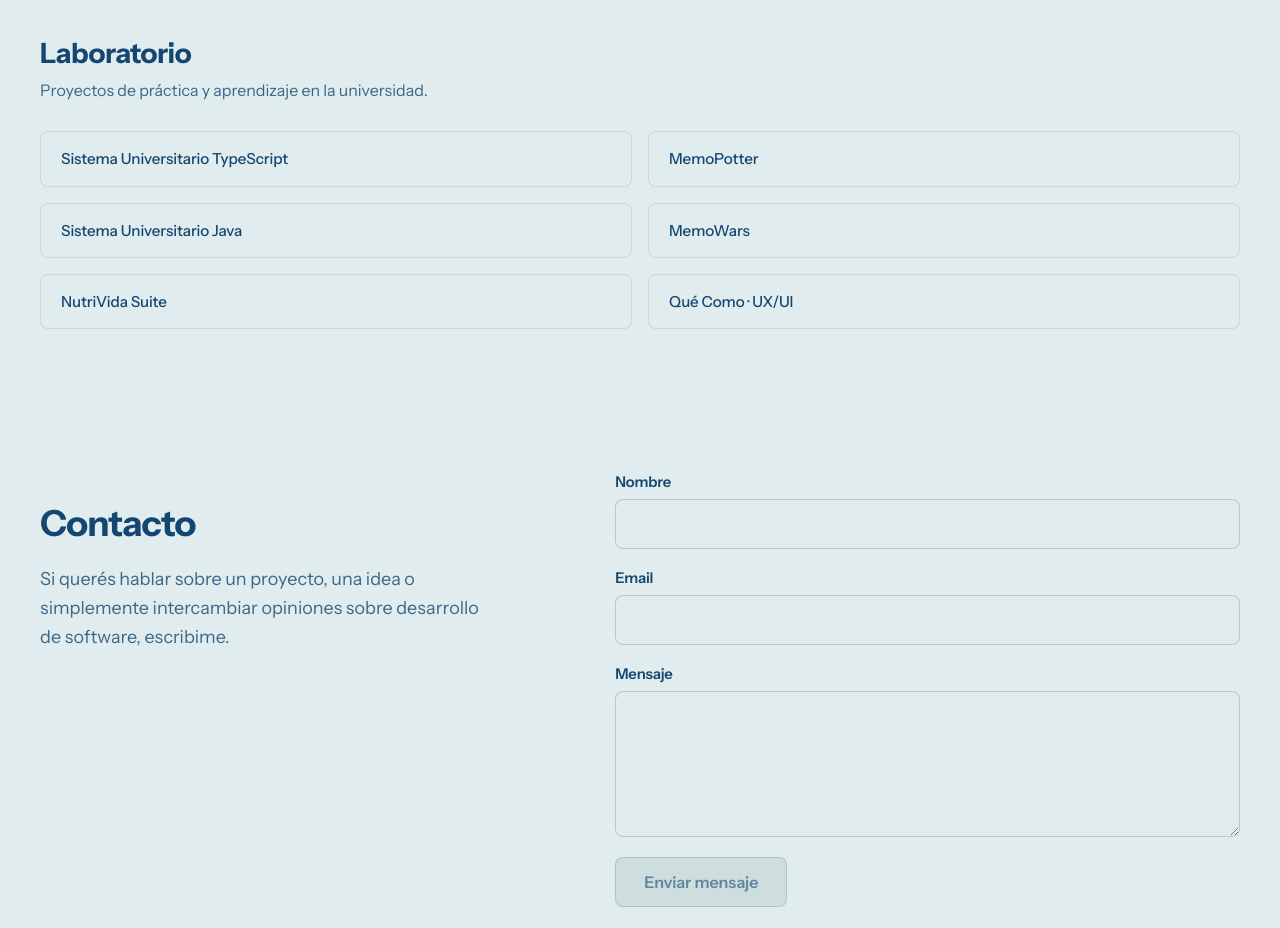
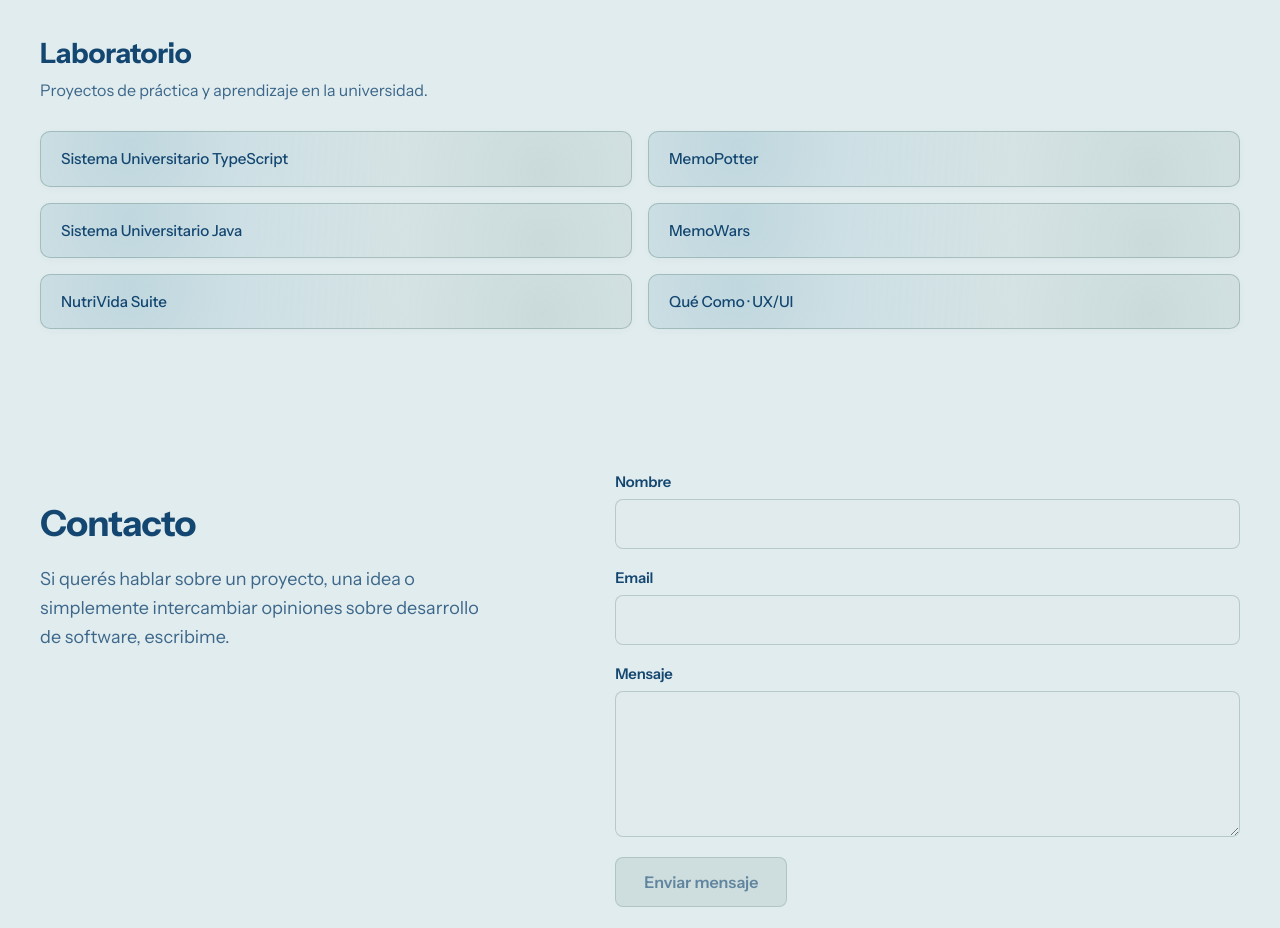
Before and after one commit to nicoKaminski/portfolio, a Next.js app: page / in a window 1280 px wide. Shown: the part 2380-3308 px from the top of the page. Built offline with nearby package versions, Linux system fonts and the light colour scheme.

Commit message:
style(laboratory): add gradient background to secondary project cards

```diff
--- a/src/frontend/features/laboratory/Laboratory.module.css
+++ b/src/frontend/features/laboratory/Laboratory.module.css
@@ -40,12 +40,28 @@
 }
 
 .item {
-  background-color: color-mix(in srgb, var(--color-surface) 25%, transparent);
-  border: 1px solid color-mix(in srgb, var(--color-border) 20%, transparent);
-  border-radius: 8px;
+  background:
+    radial-gradient(
+      circle at 15% 25%,
+      color-mix(in srgb, var(--color-accent) 16%, transparent) 0%,
+      transparent 55%
+    ),
+    radial-gradient(
+      circle at 85% 75%,
+      color-mix(in srgb, var(--color-border) 18%, transparent) 0%,
+      transparent 60%
+    ),
+    linear-gradient(
+      145deg,
+      color-mix(in srgb, var(--color-surface) 80%, var(--color-bg)) 0%,
+      color-mix(in srgb, var(--color-bg) 90%, var(--color-surface)) 100%
+    );
+  border: 1px solid color-mix(in srgb, var(--color-border) 40%, transparent);
+  border-radius: 10px;
   padding: 1rem 1.25rem;
   display: flex;
   align-items: center;
+  box-shadow: 0 2px 12px -3px color-mix(in srgb, var(--color-text) 6%, transparent);
   transition: var(--transition-theme);
 }
 
```
